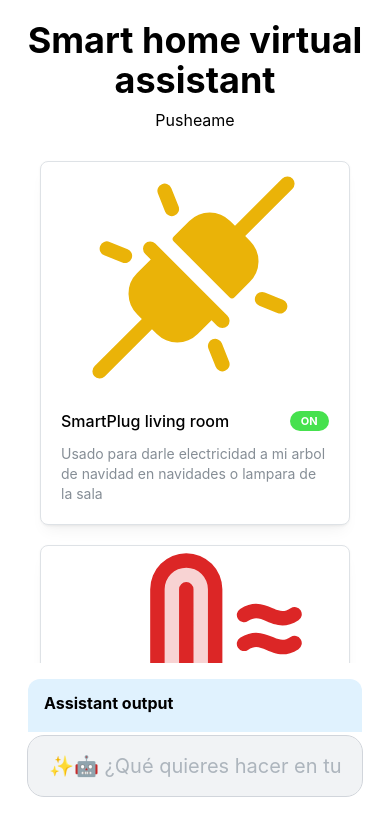
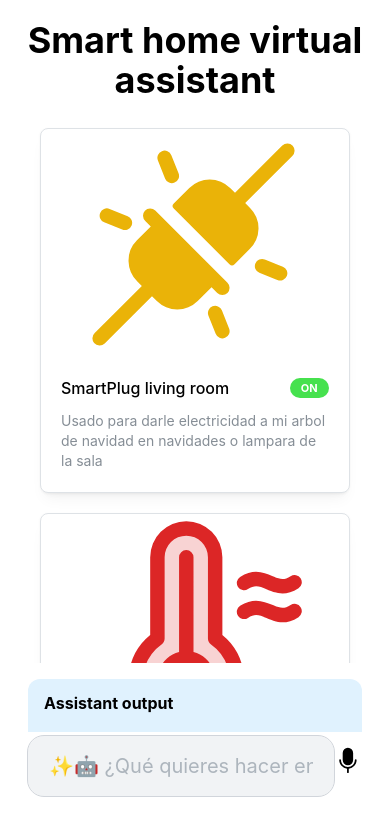
Before and after one commit to alejandroolmed59/home-assistant-gpt, a Next.js app: page / in a window 390 px wide. Shown: the top 836 px of the page. Built offline with nearby package versions, Linux system fonts and the light colour scheme; no server answers.

Commit message:
microphone feat

```diff
--- a/components/dashboard/index.tsx
+++ b/components/dashboard/index.tsx
@@ -4,6 +4,7 @@ import { CardDemo, SmartplugComponent, SmartBulbComponent } from "@/components";
 import { TermostatoComponent } from "@/components/Termostato";
 import { Input, Alert, Skeleton } from "@mantine/core";
 import { useRecordVoice } from "../hooks/speechToText";
+import { PiMicrophoneFill } from "react-icons/pi";
 
 export default function Page() {
   const { startRecording, stopRecording, speechToText } = useRecordVoice();
@@ -86,14 +87,7 @@ export default function Page() {
       <h1 className="text-4xl font-bold text-center">
         Smart home virtual assistant
       </h1>
-      <button
-        onMouseDown={startRecording} // Start recording when mouse is pressed
-        onMouseUp={stopRecording} // Stop recording when mouse is released
-        onTouchStart={startRecording} // Start recording when touch begins on a touch device
-        onTouchEnd={stopRecording} // Stop recording when touch ends on a touch device
-      >
-        Pusheame{" "}
-      </button>
+
       <div className="h-screen max-h-screen overflow-y-auto grid grid-cols-12 gap-5 p-5">
         {devices.map((device) => {
           let component: JSX.Element;
@@ -155,6 +149,7 @@ export default function Page() {
             )}
           </div>
         </div>
+        <div className="flex">
           <Input
             value={input}
             placeholder="✨🤖 ¿Qué quieres hacer en tu hogar?"
@@ -164,6 +159,7 @@ export default function Page() {
             variant="filled"
             size="xl"
             radius="lg"
+            className="w-11/12"
             classNames={{
               input: "outline outline-1 outline-gray-300",
             }}
@@ -173,6 +169,14 @@ export default function Page() {
               }
             }}
           />
+          <PiMicrophoneFill
+            className="w-1/12 cursor-pointer h-12"
+            onMouseDown={startRecording} // Start recording when mouse is pressed
+            onMouseUp={stopRecording} // Stop recording when mouse is released
+            onTouchStart={startRecording} // Start recording when touch begins on a touch device
+            onTouchEnd={stopRecording} // Stop recording when touch ends on a touch device
+          />
+        </div>
       </div>
     </div>
   );
```
Lines whose indentation alone changed are shown as unchanged.
